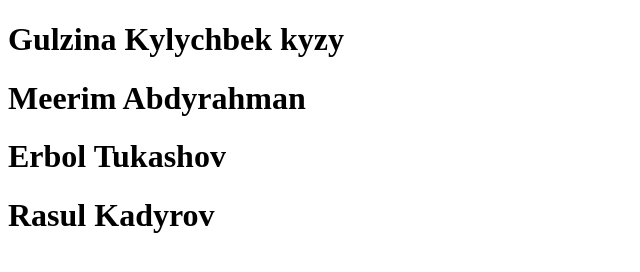
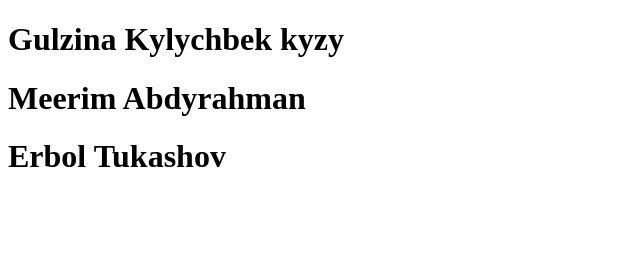
Before and after one commit to Yntymak-ja/practice, a plain HTML site: page index.html in a window 1280 px wide. Shown: the whole page, without its empty margins (0-640 px from the left). Drawn offline with Linux system fonts and the light colour scheme.

Commit message:
Revert "add rasul kadyrov"

```diff
--- a/index.html
+++ b/index.html
@@ -12,7 +12,6 @@
     <h1>Gulzina Kylychbek kyzy</h1>
     <h1>Meerim Abdyrahman</h1>
     <h1>Erbol Tukashov</h1>
-    <h1>Rasul Kadyrov</h1>
 </body>
 
 </html>
```
